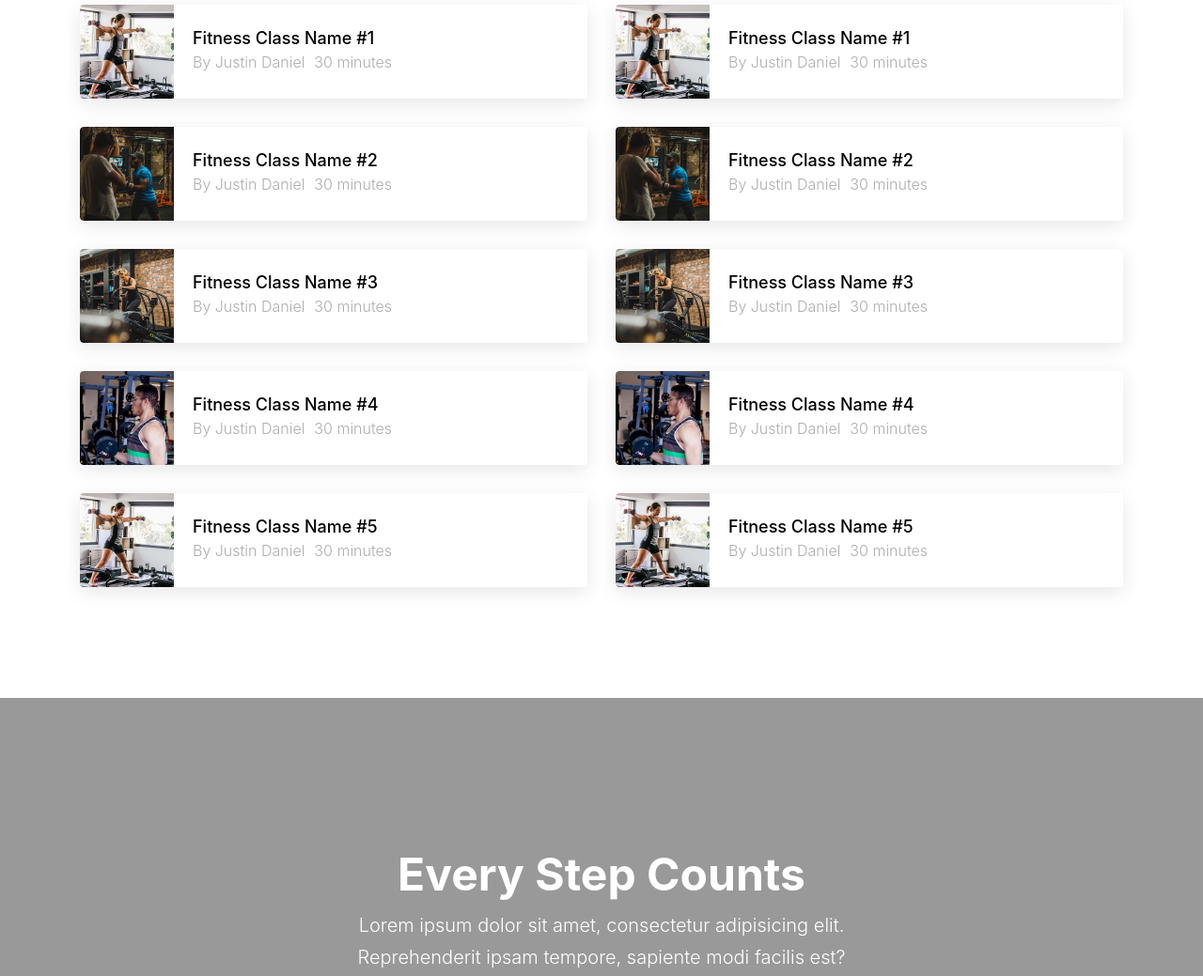
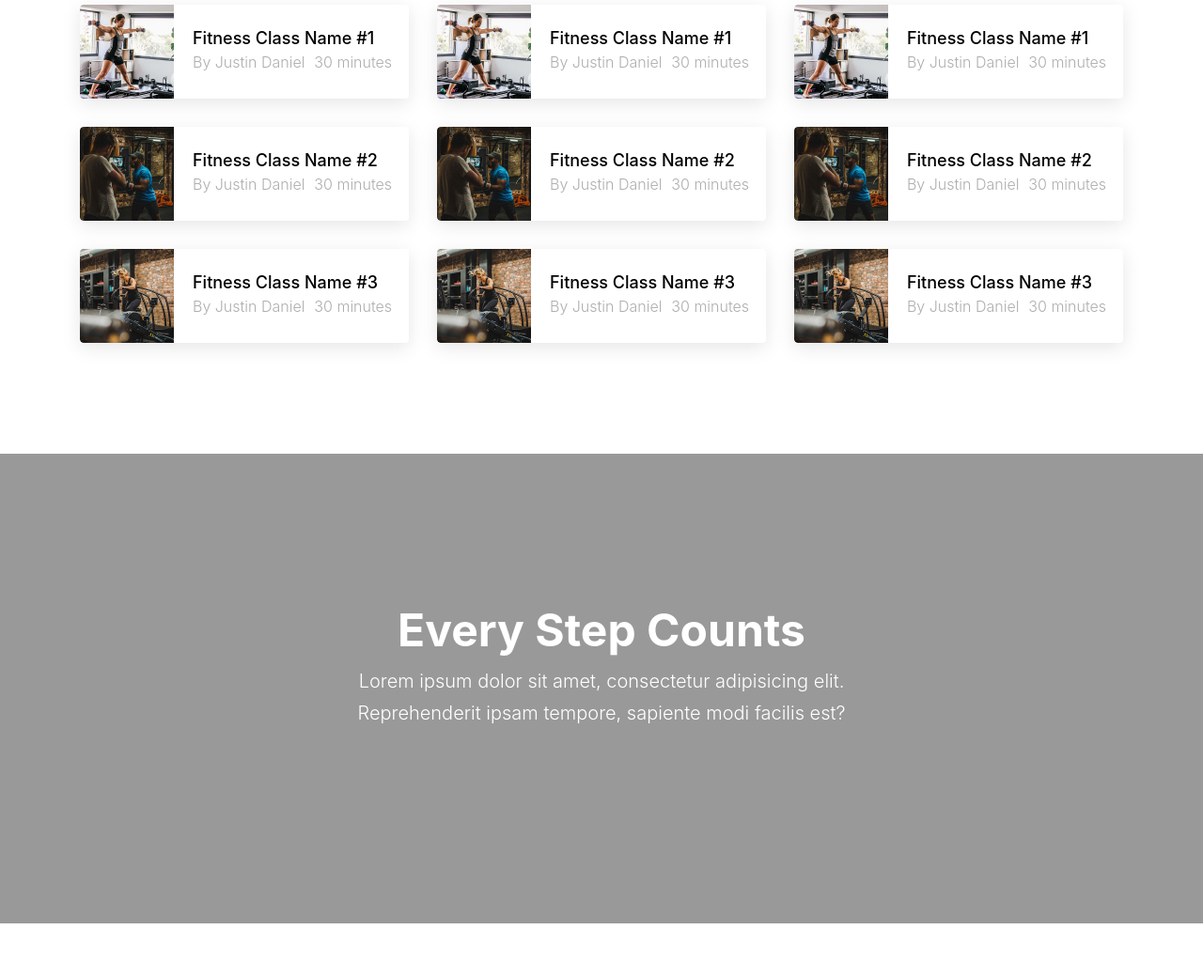
Before and after one commit to Thanatchon-DII/lab-my-ecommerce-site, a plain HTML site: page index.html in a window 1280 px wide. Shown: the part 2640-3679 px from the top of the page at 94% size. Drawn offline with Linux system fonts and the light colour scheme; files whose address does not match are found by name; a web font is replaced by a local one.

Commit message:
Update index.html

```diff
--- a/index.html
+++ b/index.html
@@ -1,4 +1,3 @@
-
 <!DOCTYPE html>
 <html lang="en">
 
@@ -62,7 +61,8 @@
                 <li><a href="#contact-section" class="nav-link">Contact</a></li>
               </ul>
             </nav>
-            <a href="#" class="d-inline-block d-lg-none site-menu-toggle js-menu-toggle float-right"><span class="icon-menu h3"></span></a>
+            <a href="#" class="d-inline-block d-lg-none site-menu-toggle js-menu-toggle float-right"><span
+                class="icon-menu h3"></span></a>
           </div>
 
         </div>
@@ -80,7 +80,8 @@
         <div class="row align-items-center">
           <div class="col-lg-12 mx-auto text-center" data-aos="fade-up">
             <h1 class="mb-3">Fitness Help Me Feel Better</h1>
-            <p class="lead mx-auto desc mb-5">Lorem ipsum dolor sit amet, consectetur adipisicing elit. Dolores nisi minus perspiciatis optio, id deserunt.</p>
+            <p class="lead mx-auto desc mb-5">Lorem ipsum dolor sit amet, consectetur adipisicing elit. Dolores nisi
+              minus perspiciatis optio, id deserunt.</p>
             <p class="text-center">
               <a href="#" class="btn btn-outline-white py-3 px-5">Get Started</a>
             </p>
@@ -120,7 +121,8 @@
               <span class="icon flaticon-gym-1"></span>
               <div class="ftco-feature-1-text">
                 <h2>Veritatis quo</h2>
-                <p>Lorem ipsum dolor sit amet, consectetur adipisicing elit. Architecto quasi quia iure unde perferendis!</p>
+                <p>Lorem ipsum dolor sit amet, consectetur adipisicing elit. Architecto quasi quia iure unde
+                  perferendis!</p>
               </div>
             </div>
           </div>
@@ -130,7 +132,8 @@
               <span class="icon flaticon-gym"></span>
               <div class="ftco-feature-1-text">
                 <h2>Perspiciatis modi</h2>
-                <p>Lorem ipsum dolor sit amet, consectetur adipisicing elit. Commodi tempora nostrum, perspiciatis modi eaque!</p>
+                <p>Lorem ipsum dolor sit amet, consectetur adipisicing elit. Commodi tempora nostrum, perspiciatis modi
+                  eaque!</p>
               </div>
             </div>
           </div>
@@ -150,7 +153,8 @@
               <span class="icon flaticon-fruit-juice"></span>
               <div class="ftco-feature-1-text">
                 <h2>Impedit alias</h2>
-                <p>Lorem ipsum dolor sit amet, consectetur adipisicing elit. Perferendis beatae impedit alias ad unde?</p>
+                <p>Lorem ipsum dolor sit amet, consectetur adipisicing elit. Perferendis beatae impedit alias ad unde?
+                </p>
               </div>
             </div>
           </div>
@@ -160,23 +164,25 @@
               <span class="icon flaticon-stationary-bike"></span>
               <div class="ftco-feature-1-text">
                 <h2>Recusandae nisi</h2>
-                <p>Lorem ipsum dolor sit amet, consectetur adipisicing elit. Mollitia, minima quod optio recusandae nisi.</p>
-              </div>
-            </div>
-          </div>
-
-        </div>
-
-      </div>
-    </div>
-
-    <div class="bgimg" style="background-image: url('images/bg_2.jpg');"  data-stellar-background-ratio="0.5">
+                <p>Lorem ipsum dolor sit amet, consectetur adipisicing elit. Mollitia, minima quod optio recusandae
+                  nisi.</p>
+              </div>
+            </div>
+          </div>
+
+        </div>
+
+      </div>
+    </div>
+
+    <div class="bgimg" style="background-image: url('images/bg_2.jpg');" data-stellar-background-ratio="0.5">
 
       <div class="container">
         <div class="row align-items-center justify-content-center text-center">
           <div class="col-md-7">
             <h2 class="">Get The Result You Want</h2>
-            <p class="lead mx-auto desc mb-5">Lorem ipsum dolor sit amet, consectetur adipisicing elit. Dicta ut quisquam, distinctio illo, debitis repudiandae.</p>
+            <p class="lead mx-auto desc mb-5">Lorem ipsum dolor sit amet, consectetur adipisicing elit. Dicta ut
+              quisquam, distinctio illo, debitis repudiandae.</p>
           </div>
         </div>
       </div>
@@ -194,7 +200,7 @@
           </div>
         </div>
         <div class="row">
-          <div class="col-lg-6">
+          <div class="col-lg-4">
             <div class="class-item d-flex align-items-center">
               <a href="single.html" class="class-item-thumbnail">
                 <img src="images/img_1.jpg" alt="Image">
@@ -230,34 +236,9 @@
                 <span>30 minutes</span>
               </div>
             </div>
-
-            <div class="class-item d-flex align-items-center">
-              <a href="single.html" class="class-item-thumbnail">
-                <img src="images/img_4.jpg" alt="Image">
-              </a>
-              <div class="class-item-text">
-
-                <h2><a href="single.html">Fitness Class Name #4</a></h2>
-                <span>By Justin Daniel</span>,
-                <span>30 minutes</span>
-              </div>
-            </div>
-
-            <div class="class-item d-flex align-items-center">
-              <a href="single.html" class="class-item-thumbnail">
-                <img src="images/img_1.jpg" alt="Image">
-              </a>
-              <div class="class-item-text">
-
-                <h2><a href="single.html">Fitness Class Name #5</a></h2>
-                <span>By Justin Daniel</span>,
-                <span>30 minutes</span>
-              </div>
-            </div>
-
-
-          </div>
-          <div class="col-lg-6">
+          </div>
+
+          <div class="col-lg-4">
             <div class="class-item d-flex align-items-center">
               <a href="single.html" class="class-item-thumbnail">
                 <img src="images/img_1.jpg" alt="Image">
@@ -293,41 +274,59 @@
                 <span>30 minutes</span>
               </div>
             </div>
-
-            <div class="class-item d-flex align-items-center">
-              <a href="single.html" class="class-item-thumbnail">
-                <img src="images/img_4.jpg" alt="Image">
-              </a>
-              <div class="class-item-text">
-
-                <h2><a href="single.html">Fitness Class Name #4</a></h2>
-                <span>By Justin Daniel</span>,
-                <span>30 minutes</span>
-              </div>
-            </div>
-
-            <div class="class-item d-flex align-items-center">
-              <a href="single.html" class="class-item-thumbnail">
-                <img src="images/img_1.jpg" alt="Image">
-              </a>
-              <div class="class-item-text">
-
-                <h2><a href="single.html">Fitness Class Name #5</a></h2>
-                <span>By Justin Daniel</span>,
-                <span>30 minutes</span>
-              </div>
-            </div>
-          </div>
-        </div>
-      </div>
-    </div>
-
-    <div class="bgimg" style="background-image: url('images/bg_3.jpg');"  data-stellar-background-ratio="0.5">
+          </div>
+
+          <!---->
+          <div class="col-lg-4">
+            <div class="class-item d-flex align-items-center">
+              <a href="single.html" class="class-item-thumbnail">
+                <img src="images/img_1.jpg" alt="Image">
+              </a>
+              <div class="class-item-text">
+
+                <h2><a href="single.html">Fitness Class Name #1</a></h2>
+                <span>By Justin Daniel</span>,
+                <span>30 minutes</span>
+              </div>
+            </div>
+
+            <div class="class-item d-flex align-items-center">
+              <a href="single.html" class="class-item-thumbnail">
+                <img src="images/img_2.jpg" alt="Image">
+              </a>
+              <div class="class-item-text">
+
+                <h2><a href="single.html">Fitness Class Name #2</a></h2>
+                <span>By Justin Daniel</span>,
+                <span>30 minutes</span>
+              </div>
+            </div>
+
+            <div class="class-item d-flex align-items-center">
+              <a href="single.html" class="class-item-thumbnail">
+                <img src="images/img_3.jpg" alt="Image">
+              </a>
+              <div class="class-item-text">
+
+                <h2><a href="single.html">Fitness Class Name #3</a></h2>
+                <span>By Justin Daniel</span>,
+                <span>30 minutes</span>
+              </div>
+            </div>
+          </div>
+        </div>
+      </div>
+    </div>
+  </div>
+  </div>
+
+  <div class="bgimg" style="background-image: url('images/bg_3.jpg');" data-stellar-background-ratio="0.5">
     <div class="container">
       <div class="row align-items-center justify-content-center text-center">
         <div class="col-md-7">
           <h2 class="">Every Step Counts</h2>
-            <p class="lead mx-auto desc mb-5">Lorem ipsum dolor sit amet, consectetur adipisicing elit. Reprehenderit ipsam tempore, sapiente modi facilis est?</p>
+          <p class="lead mx-auto desc mb-5">Lorem ipsum dolor sit amet, consectetur adipisicing elit. Reprehenderit
+            ipsam tempore, sapiente modi facilis est?</p>
         </div>
       </div>
     </div>
@@ -339,7 +338,8 @@
         <div class="col-md-8  section-heading">
           <span class="subheading">Fitness Sched</span>
           <h2 class="heading mb-3">Schedule</h2>
-            <p>Far far away, behind the word mountains, far from the countries Vokalia and Consonantia, there live the blind
+          <p>Far far away, behind the word mountains, far from the countries Vokalia and Consonantia, there live the
+            blind
             texts.
             Separated they live in Bookmarksgrove right at the coast of the Semantics, a large language ocean.</p>
         </div>
@@ -350,32 +350,33 @@
         <div class="col-12">
           <ul class="nav days d-flex" role="tablist">
             <li class="nav-item">
-                <a class="nav-link active" id="sunday-tab" data-toggle="tab" href="#nav-sunday" role="tab" aria-controls="sunday"
-                  aria-selected="true">S</a>
+              <a class="nav-link active" id="sunday-tab" data-toggle="tab" href="#nav-sunday" role="tab"
+                aria-controls="sunday" aria-selected="true">S</a>
             </li>
             <li class="nav-item">
               <a class="nav-link" id="monday-tab" data-toggle="tab" href="#nav-monday" role="tab" aria-controls="monday"
                 aria-selected="false">M</a>
             </li>
             <li class="nav-item">
-                <a class="nav-link" id="tuesday-tab" data-toggle="tab" href="#nav-tuesday" role="tab" aria-controls="tuesday"
-                  aria-selected="false">T</a>
+              <a class="nav-link" id="tuesday-tab" data-toggle="tab" href="#nav-tuesday" role="tab"
+                aria-controls="tuesday" aria-selected="false">T</a>
             </li>
             <li class="nav-item">
-                <a class="nav-link" id="wednesday-tab" data-toggle="tab" href="#nav-wednesday" role="tab" aria-controls="wednesday"
-                  aria-selected="false">W</a>
+              <a class="nav-link" id="wednesday-tab" data-toggle="tab" href="#nav-wednesday" role="tab"
+                aria-controls="wednesday" aria-selected="false">W</a>
             </li>
 
             <li class="nav-item">
-                <a class="nav-link" id="thursday-tab" data-toggle="tab" href="#nav-thursday" role="tab" aria-controls="thursday"
-                  aria-selected="false">T</a>
-              </li><li class="nav-item">
+              <a class="nav-link" id="thursday-tab" data-toggle="tab" href="#nav-thursday" role="tab"
+                aria-controls="thursday" aria-selected="false">T</a>
+            </li>
+            <li class="nav-item">
               <a class="nav-link" id="friday-tab" data-toggle="tab" href="#nav-friday" role="tab" aria-controls="friday"
                 aria-selected="false">F</a>
             </li>
             <li class="nav-item">
-                <a class="nav-link" id="saturday-tab" data-toggle="tab" href="#nav-saturday" role="tab" aria-controls="saturday"
-                  aria-selected="false">S</a>
+              <a class="nav-link" id="saturday-tab" data-toggle="tab" href="#nav-saturday" role="tab"
+                aria-controls="saturday" aria-selected="false">S</a>
             </li>
           </ul>
         </div>
@@ -1301,7 +1302,8 @@
       <div class="row align-items-center justify-content-center text-center">
         <div class="col-md-7">
           <h2 class="">Your Fitness Partner Where Ever You Are</h2>
-            <p class="lead mx-auto desc mb-5">Lorem ipsum dolor sit amet, consectetur adipisicing elit. Sint, nisi cum officia alias recusandae neque reprehenderit.</p>
+          <p class="lead mx-auto desc mb-5">Lorem ipsum dolor sit amet, consectetur adipisicing elit. Sint, nisi cum
+            officia alias recusandae neque reprehenderit.</p>
         </div>
       </div>
     </div>
@@ -1316,7 +1318,8 @@
         <div class="col-md-8  section-heading">
           <span class="subheading">Trainer</span>
           <h2 class="heading mb-3">Our Trainers</h2>
-            <p>Far far away, behind the word mountains, far from the countries Vokalia and Consonantia, there live the blind
+          <p>Far far away, behind the word mountains, far from the countries Vokalia and Consonantia, there live the
+            blind
             texts.
             Separated they live in Bookmarksgrove right at the coast of the Semantics, a large language ocean.</p>
         </div>
@@ -1328,7 +1331,8 @@
             <img src="images/person_1.jpg" alt="Image" class="img-fluid">
             <h3>Justin Daniel</h3>
             <p class="position">Trainer</p>
-              <p>Far far away, behind the word mountains, far from the countries Vokalia and Consonantia, there live the blind
+            <p>Far far away, behind the word mountains, far from the countries Vokalia and Consonantia, there live the
+              blind
               texts.</p>
           </div>
         </div>
@@ -1337,7 +1341,8 @@
             <img src="images/person_3.jpg" alt="Image" class="img-fluid">
             <h3>Matthew Davidson</h3>
             <p class="position">Trainer</p>
-              <p>Far far away, behind the word mountains, far from the countries Vokalia and Consonantia, there live the blind
+            <p>Far far away, behind the word mountains, far from the countries Vokalia and Consonantia, there live the
+              blind
               texts.</p>
           </div>
         </div>
@@ -1346,7 +1351,8 @@
             <img src="images/person_2.jpg" alt="Image" class="img-fluid">
             <h3>Matthew Davidson</h3>
             <p class="position">Trainer</p>
-              <p>Far far away, behind the word mountains, far from the countries Vokalia and Consonantia, there live the blind
+            <p>Far far away, behind the word mountains, far from the countries Vokalia and Consonantia, there live the
+              blind
               texts.</p>
           </div>
         </div>
@@ -1355,7 +1361,8 @@
             <img src="images/person_4.jpg" alt="Image" class="img-fluid">
             <h3>Matthew Davidson</h3>
             <p class="position">Trainer</p>
-              <p>Far far away, behind the word mountains, far from the countries Vokalia and Consonantia, there live the blind
+            <p>Far far away, behind the word mountains, far from the countries Vokalia and Consonantia, there live the
+              blind
               texts.</p>
           </div>
         </div>
@@ -1370,7 +1377,8 @@
         <div class="col-md-8  section-heading">
           <span class="subheading">Fitness Services</span>
           <h2 class="heading mb-3">Services</h2>
-            <p>Far far away, behind the word mountains, far from the countries Vokalia and Consonantia, there live the blind
+          <p>Far far away, behind the word mountains, far from the countries Vokalia and Consonantia, there live the
+            blind
             texts.
           </p>
         </div>
@@ -1382,7 +1390,8 @@
             <span class="icon flaticon-fit"></span>
             <div class="ftco-feature-1-text">
               <h2>Be Fit</h2>
-                <p>Lorem ipsum dolor sit amet, consectetur adipisicing elit. Tenetur tempora delectus aut, mollitia. Veritatis!</p>
+              <p>Lorem ipsum dolor sit amet, consectetur adipisicing elit. Tenetur tempora delectus aut, mollitia.
+                Veritatis!</p>
             </div>
           </div>
         </div>
@@ -1391,7 +1400,8 @@
             <span class="icon flaticon-gym-1"></span>
             <div class="ftco-feature-1-text">
               <h2>Join Club</h2>
-                <p>Lorem ipsum dolor sit amet, consectetur adipisicing elit. Beatae tenetur numquam sunt sequi similique.</p>
+              <p>Lorem ipsum dolor sit amet, consectetur adipisicing elit. Beatae tenetur numquam sunt sequi
+                similique.</p>
             </div>
           </div>
         </div>
@@ -1400,7 +1410,8 @@
             <span class="icon flaticon-gym"></span>
             <div class="ftco-feature-1-text">
               <h2>Gym Fitness</h2>
-                <p>Lorem ipsum dolor sit amet, consectetur adipisicing elit. Ullam fuga, blanditiis. Possimus, error, deserunt.</p>
+              <p>Lorem ipsum dolor sit amet, consectetur adipisicing elit. Ullam fuga, blanditiis. Possimus, error,
+                deserunt.</p>
             </div>
           </div>
         </div>
@@ -1410,7 +1421,8 @@
             <span class="icon flaticon-vegetables"></span>
             <div class="ftco-feature-1-text">
               <h2>Eat Vegie</h2>
-                <p>Lorem ipsum dolor sit amet, consectetur adipisicing elit. Asperiores ullam tempore aliquam dolores quos.</p>
+              <p>Lorem ipsum dolor sit amet, consectetur adipisicing elit. Asperiores ullam tempore aliquam dolores
+                quos.</p>
             </div>
           </div>
         </div>
@@ -1420,7 +1432,8 @@
             <span class="icon flaticon-fruit-juice"></span>
             <div class="ftco-feature-1-text">
               <h2>Fruit Juices</h2>
-                <p>Lorem ipsum dolor sit amet, consectetur adipisicing elit. Hic aut libero, doloribus. Magni, nihil.</p>
+              <p>Lorem ipsum dolor sit amet, consectetur adipisicing elit. Hic aut libero, doloribus. Magni, nihil.
+              </p>
             </div>
           </div>
         </div>
@@ -1430,7 +1443,8 @@
             <span class="icon flaticon-stationary-bike"></span>
             <div class="ftco-feature-1-text">
               <h2>Body Warmup</h2>
-                <p>Lorem ipsum dolor sit amet, consectetur adipisicing elit. Placeat dolorem debitis assumenda beatae quis.</p>
+              <p>Lorem ipsum dolor sit amet, consectetur adipisicing elit. Placeat dolorem debitis assumenda beatae
+                quis.</p>
             </div>
           </div>
         </div>
@@ -1441,16 +1455,49 @@
 
   <div class="site-section bg-light contact-wrap" id="contact-section">
     <div class="container">
-
+      <!--Start-->
       <div class="row justify-content-center text-center mb-5">
-          <div class="col-md-8  section-heading">
+        <div class="col-md-8 section-heading">
           <span class="subheading">Get In Touch</span>
           <h2 class="heading mb-3">Contact Us</h2>
-            <p>Far far away, behind the word mountains, far from the countries Vokalia and Consonantia, there live the blind
+          <p>Far far away, behind the word mountains, far from the countries Vokalia and Consonantia, there live the
+            blind
             texts.
           </p>
-          </div>
-        </div>
+
+          <ul class="nav justify-content-center" style="display: flex !important;">
+            <li class="nav-item" style="flex-shrink: 0;">
+              <a class="nav-link active" aria-current="page" href="#">Contact Us</a>
+            </li>
+            <li class="nav-item" style="flex-shrink: 0;">
+              <a class="nav-link" href="#">Register</a>
+            </li>
+            <li class="nav-item" style="flex-shrink: 0;">
+              <a class="nav-link" href="#">Sing-in</a>
+            </li>
+            <li class="nav-item" style="flex-shrink: 0;">
+              <a class="nav-link disabled" aria-disabled="true"
+                style="min-width: 80px; text-align: center;">Disabled</a>
+            </li>
+          </ul>
+        </div>
+      </div>
+
+      <script>
+        document.addEventListener('DOMContentLoaded', function () {
+          const navLinks = document.querySelectorAll('.nav-link:not(.disabled)');
+          const disabledLink = document.querySelector('.nav-link.disabled');
+
+          navLinks.forEach(link => {
+            link.addEventListener('click', function (event) {
+              event.preventDefault();
+              const clickedText = this.textContent;
+              disabledLink.textContent = clickedText;
+            });
+          });
+        });
+      </script>
+
 
       <div class="row justify-content-center">
         <div class="col-md-7">
@@ -1534,8 +1581,10 @@
             <p>
               <!-- Link back to Colorlib can't be removed. Template is licensed under CC BY 3.0. -->
               Copyright &copy;
-            <script data-cfasync="false" src="/cdn-cgi/scripts/5c5dd728/cloudflare-static/email-decode.min.js"></script>
-            <script>document.write(new Date().getFullYear());</script> All rights reserved | This template is made with
+              <script data-cfasync="false"
+                src="/cdn-cgi/scripts/5c5dd728/cloudflare-static/email-decode.min.js"></script>
+              <script>document.write(new Date().getFullYear());</script> All rights reserved | This template is made
+              with
               <i class="icon-heart text-danger" aria-hidden="true"></i> by <a href="https://colorlib.com"
                 target="_blank">Colorlib</a>
               <!-- Link back to Colorlib can't be removed. Template is licensed under CC BY 3.0. -->
```
Lines whose indentation alone changed are shown as unchanged.
